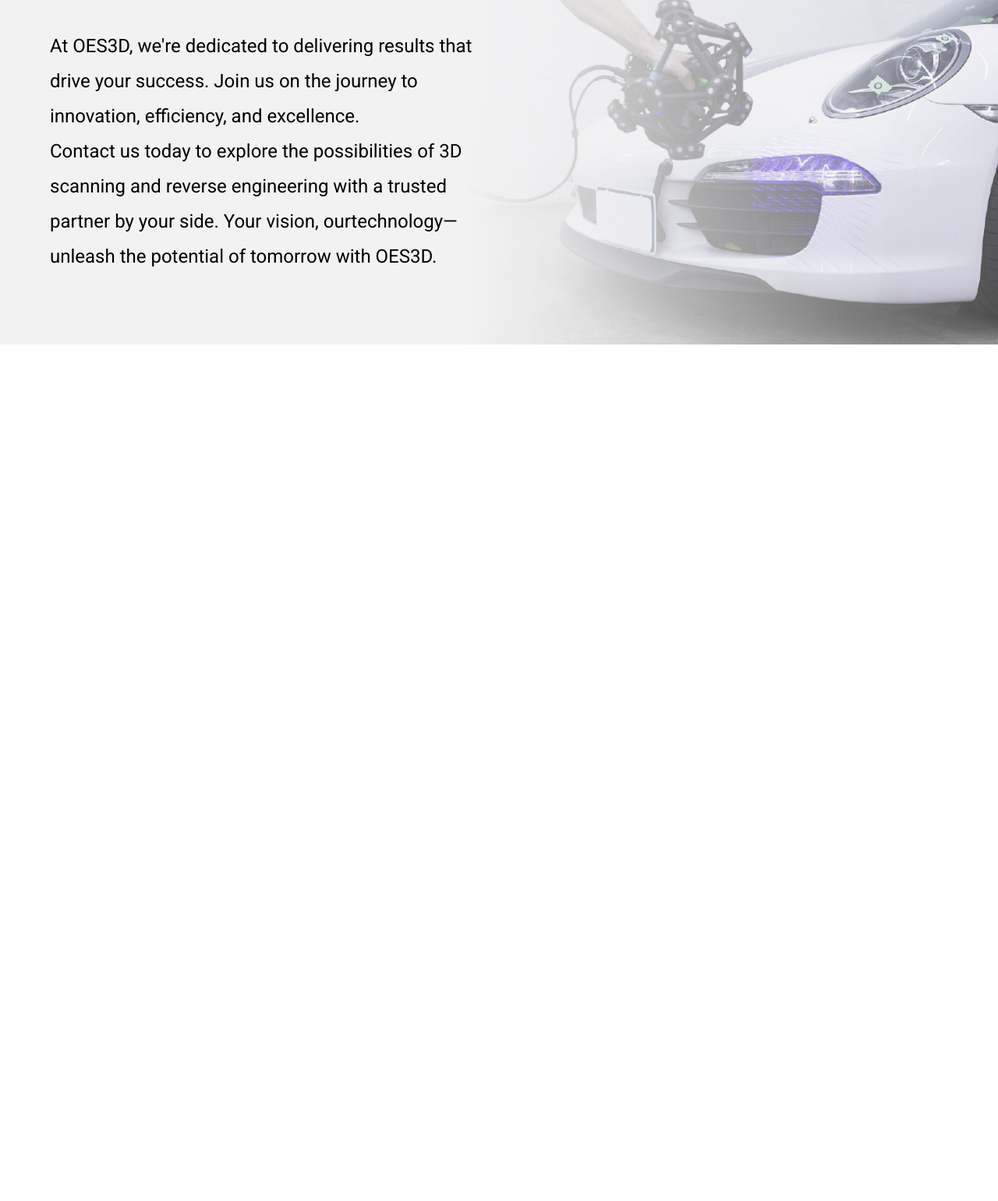
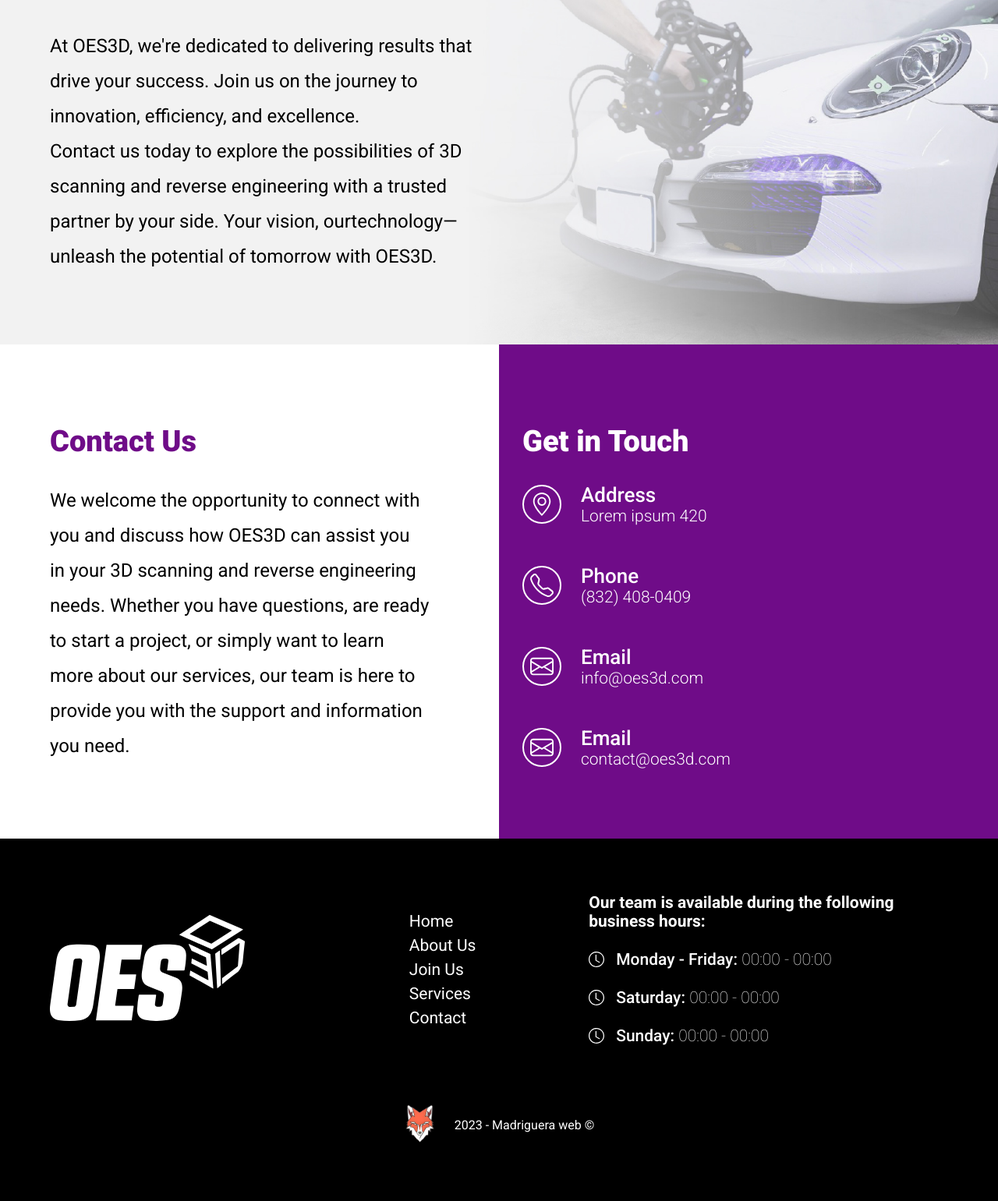
Before and after one commit to OviedoNicolas/oes3d, a plain HTML site: page index.html in a window 1280 px wide. Shown: the part 5350-6891 px from the top of the page at 78% size. Before the commit the page ends 5792 px from the top, so only its background shows below. Drawn offline with Linux system fonts and the light colour scheme.

Commit message:
responsive

```diff
--- a/assets/styles/sass/_contact.scss
+++ b/assets/styles/sass/_contact.scss
@@ -2,26 +2,36 @@
     width: 100%;
     display: grid;
     grid-template-columns: 1fr 1fr;
+
+    @media only screen and (max-width: 844px) {
+        grid-template-columns: 1fr;
+    }
 }
 
 .cu-body{
     display: flex;
     flex-direction: column;
-    width: 620px;
-    padding: 90px 120px 90px 0px;
+    width: 90%;
+    max-width: 620px;
+    padding: 90px clamp(40px, 7vw, 120px) 90px 0px;
     justify-self: end;
+
+    @media only screen and (max-width: 844px) {
+        justify-self: center;
+        padding: 75px 0 75px 0;
+    }
 }
 
 .cu-title{
     color: $vio-p;
-    font-size: 38px;
+    font-size: $text2638;
     padding: 12px 0px;
     font-weight: 800;
 }
 
 .cu-text{
     color: $black;
-    font-size: 24px;
+    font-size: $text1624;
     line-height: 45px;
     margin-top: 20px;
 }
@@ -33,11 +43,21 @@
     padding: 90px 0px 90px 30px;
     justify-self: start;
     background-color: $vio-p;
+
+    @media only screen and (max-width: 844px) {
+        padding: 75px 0 75px 0;
+        align-items: center;
+    }
+}
+
+.git-bodyAux{
+    width: 90%;
+    max-width: 620px;
 }
 
 .git-title{
     color: $white;
-    font-size: 38px;
+    font-size: $text2638;
     padding: 12px 0px;
     font-weight: 800;
 }
@@ -72,14 +92,14 @@
 
 .git-ciCam{
     color: $white;
-    font-size: 26px;
+    font-size: $text1826;
     font-weight: 500;
     grid-area: ciCam;
 }
 
 .git-ciInfo{
     color: $white;
-    font-size: 21px;
+    font-size: $text1421;
     font-weight: 300;
     grid-area: ciInfo;
 }
--- a/assets/styles/sass/_footer.scss
+++ b/assets/styles/sass/_footer.scss
@@ -10,15 +10,25 @@
 }
 
 .footer-body{
-    width: 1240px;
+    width: 90%;
+    max-width: 1240px;
     display: grid;
+    grid-template-areas: "img nav tim";
     grid-template-columns: 1fr .5fr 1fr;
     align-items: center;
     justify-content: space-between;
+
+    @media only screen and (max-width: 844px) {
+        grid-template-areas: "nav tim"
+                            "img img";
+        grid-template-columns: .5fr 1fr;
+        gap: 40px;
+    }
 }
 
 .footer-imgCont{
     width: 250px;
+    grid-area: img;
 }
 
 .footer-navbar-list{
@@ -26,10 +36,11 @@
     flex-direction: column;
     justify-content: center;
     gap: 7px;
+    grid-area: nav;
 }
 
 .footer-navbar-item{
-    font-size: 21px;
+    font-size: $text1421;
     list-style-type: none;
 }
 
@@ -46,17 +57,18 @@
     display: flex;
     flex-direction: column;
     gap: 25px;
+    grid-area: tim;
 }
 
 .footer-buhPres{
     color: $white;
-    font-size: 21px;
+    font-size: $text1421;
     font-weight: 600;
 }
 
 .footer-buhHours{
     color: $white;
-    font-size: 21px;
+    font-size: $text1421;
     font-weight: 500;
 
     span{
@@ -77,7 +89,7 @@
 
 .chi-text{
     color: $white;
-    font-size: 16px;
+    font-size: $text1316;
 }
 
 .footer-buhHoursCont{
--- a/assets/styles/sass/_header.scss
+++ b/assets/styles/sass/_header.scss
@@ -58,7 +58,9 @@
     gap: 20px;
 
     @media only screen and (max-width: 996px) {
-        display: none;
+        flex-direction: column;
+        position: absolute;
+        transform: translate(-100%);
     }
 }
 
--- a/assets/styles/sass/_variables.scss
+++ b/assets/styles/sass/_variables.scss
@@ -11,6 +11,7 @@ $h1size: clamp(38px , 5vw, 60px);
 $h1spansize: clamp(50px , 5vw, 75px);
 $text2638: clamp(26px , 5vw, 38px);
 $text2334: clamp(23px , 5vw, 34px);
+$text1826: clamp(18px , 4vw, 26px);
 $text1624: clamp(16px , 3vw, 24px);
 $text1422: clamp(14px , 3vw, 22px);
 $text1421: clamp(14px , 3vw, 21px);
--- a/index.html
+++ b/index.html
@@ -320,7 +320,7 @@
                 </p>
             </div>
         </section>
-        <!-- <section class="main-contact" id="contact">
+        <section class="main-contact" id="contact">
             <div class="cu-body">
                 <h2 class="cu-title">Contact Us</h2>
                 <p class="cu-text">
@@ -334,6 +334,7 @@
                 </p>
             </div>
             <div class="git-body">
+                <div class="git-bodyAux">
                     <h2 class="git-title">Get in Touch</h2>
                     <div class="git-ciBody">
                         <div class="git-ciCont">
@@ -355,20 +356,21 @@
                                 <img src="assets/images/envelope.svg" alt="">
                             </div>
                             <p class="git-ciCam">Email</p>
-                        <p class="git-ciInfo">info@oes3d.com</p>
+                            <a href="mailto:info@oes3d.com" class="git-ciInfo">info@oes3d.com</a>
                         </div>
                         <div class="git-ciCont">
                             <div class="git-imgCont">
                                 <img src="assets/images/envelope.svg" alt="">
                             </div>
                             <p class="git-ciCam">Email</p>
-                        <p class="git-ciInfo">contact@oes3d.com</p>
+                            <a href="mailto:contact@oes3d.com"class="git-ciInfo">contact@oes3d.com</a>
                         </div>
                     </div>
                 </div>
-        </section> -->
+            </div>
+        </section>
     </main>
-    <!-- <footer class="footer">
+    <footer class="footer">
         <div class="footer-body">
             <div class="footer-imgCont">
                 <img src="assets/images/oes3dwhite.svg" alt="">
@@ -420,7 +422,7 @@
                 2023 - Madriguera web ©
             </p>
         </div>
-    </footer> -->
+    </footer>
     <script src="main.js"></script>
 </body>
 </html>
```
Also changed, not shown: assets/css/styles.css, 1 other file. Lines whose indentation alone changed are shown as unchanged.
